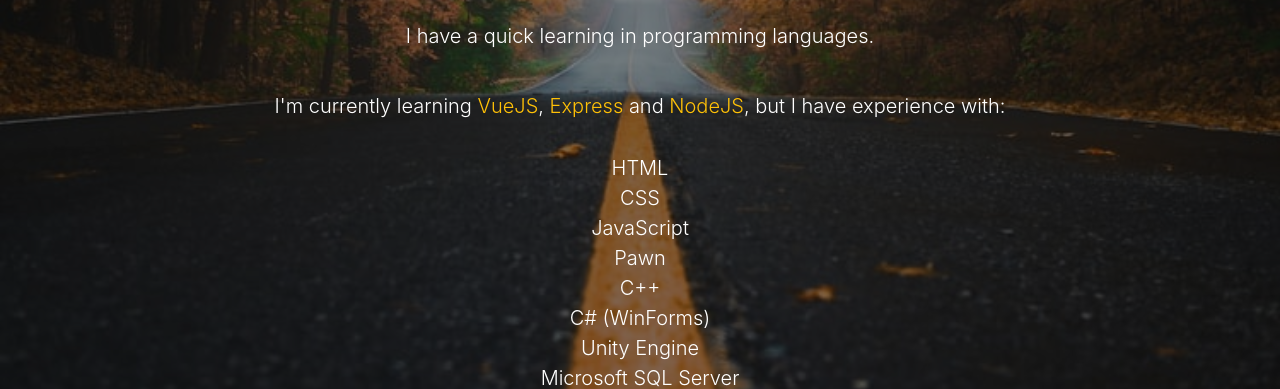
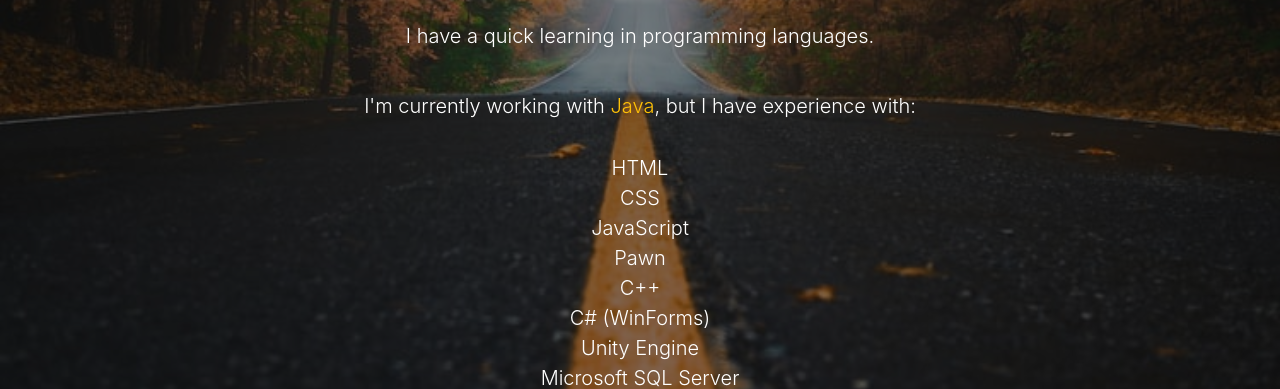
Before and after one commit to GOZEBRAHEAD/gozebrahead.github.io, a plain HTML site: page index.html in a window 1280 px wide. Shown: the part 415-804 px from the top of the page. Drawn offline with nearby package versions, Linux system fonts and the light colour scheme.

Commit message:
Update index.html

```diff
--- a/index.html
+++ b/index.html
@@ -54,8 +54,7 @@
                     I have a quick learning in programming languages.
                 </p>
                 <p class="lead mt-3 p-3">
-                    I'm currently learning <span class="text-warning">VueJS</span>,
-                    <span class="text-warning">Express</span> and <span class="text-warning">NodeJS</span>, but I have experience with:
+                    I'm currently working with <span class="text-warning">Java</span>, but I have experience with:
                     <ul class="lead list-unstyled">
                         <li>HTML</li>
                         <li>CSS</li>
```
